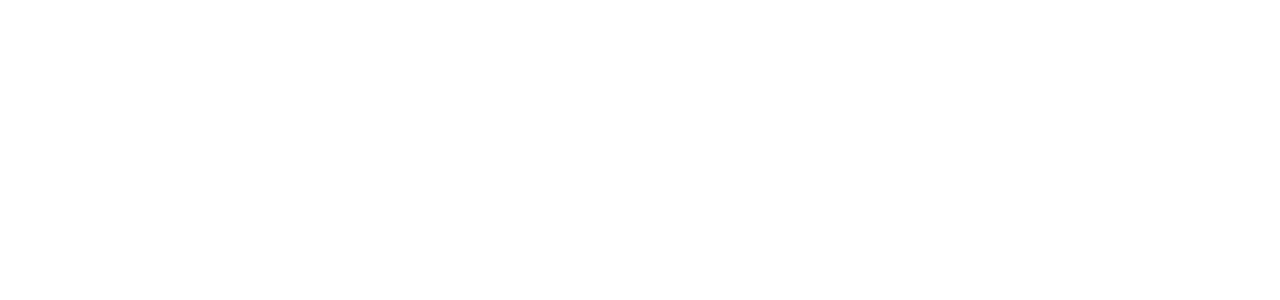
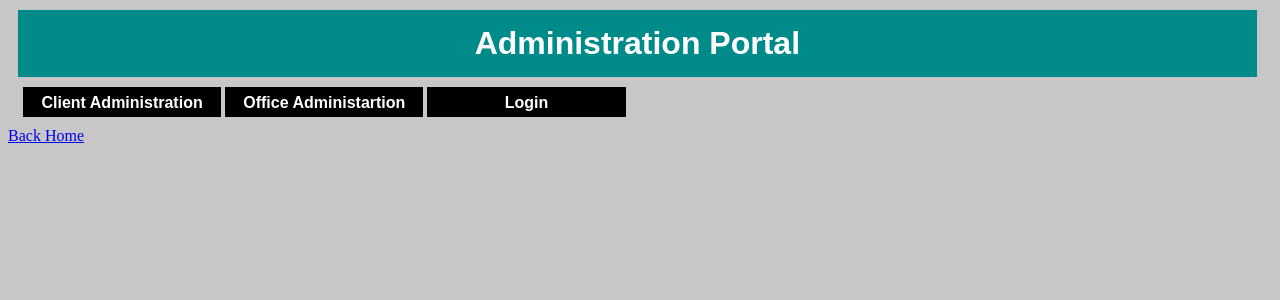
Before and after one commit to shyamsrinivasan/flaskapp, a Flask app: page / in a window 1280 px wide. Before the commit the part shown is empty. Shown: the top 300 px of the page. Run offline with Flask 2, Linux system fonts and the light colour scheme.

Commit message:
change file name

```diff
--- a/app/templates/index.html
+++ b/app/templates/index.html
@@ -1,8 +1,30 @@
 {% extends "base.html" %}
 
-{% block content %}
-<h1>Hello, {{ user.username }}!</h1>
-		{% for post in posts %}
-		<div><p>{{post.author.username}} says: <b>{{post.body}}</b></p></div>
-		{% endfor %}
+
+{% block title %}
+<title>Database administration</title>
 {% endblock %}
+
+{% block link %}
+<link href="{{ url_for('static', filename='stylesheets/index.css') }}" type="text/css" rel="stylesheet" />
+{% endblock %}
+
+{% block header %}
+<header>
+	<h1 id="pagetop">Administration Portal</h1>
+</header>
+{% endblock %}
+
+{% block navbar %}
+<div id="topbar">
+	<a class="navbutton" href="client/index.html" title="client administration page">Client Administration</a>
+	<a class="navbutton" href="office/index.html" title="office administration page">Office Administartion</a>
+	<a class="navbutton" href="../index.html" title="login page">Login</a>
+</div>
+{% endblock %}
+
+{% block footer %}
+<footer>
+	<a class="footernav" href="../index.html" title="back to home page">Back Home</a>
+</footer>
+{% endblock %}
```
